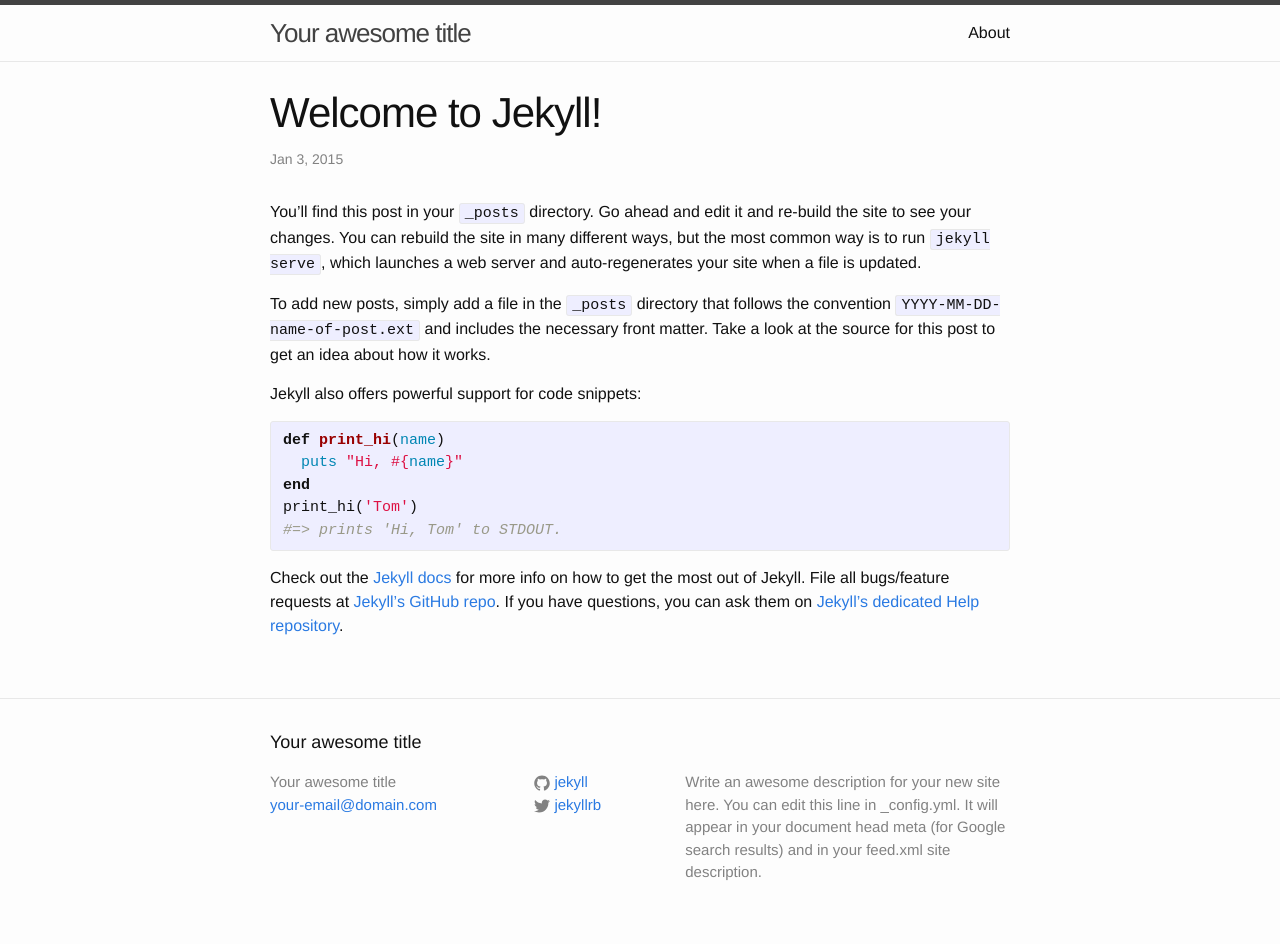
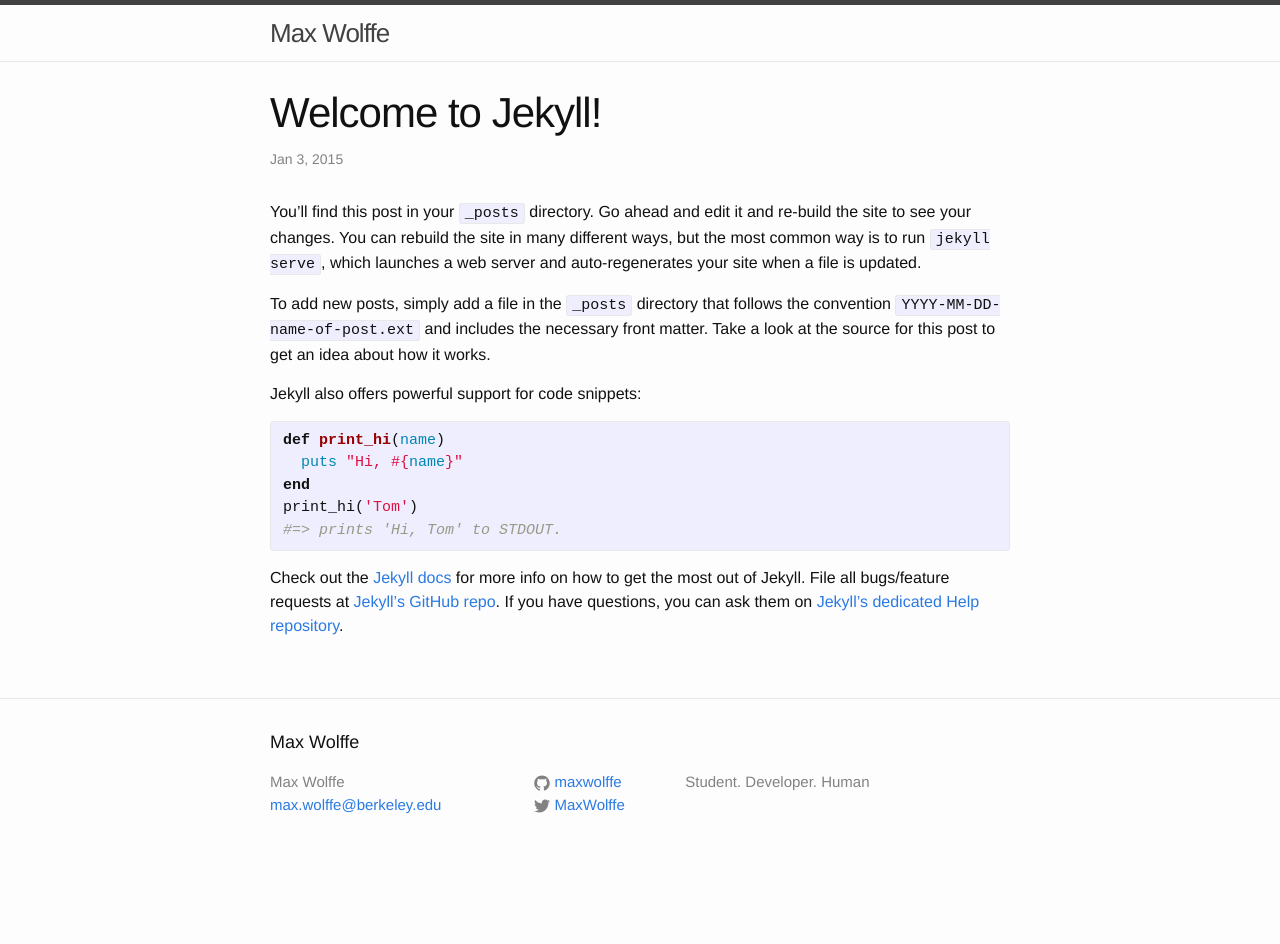
Before and after one commit to maxwolffe/maxwolffe.github.io, a Jekyll site: the page built from _posts/2015-01-03-welcome-to-jekyll.markdown, in a window 1280 px wide. Built offline with Jekyll 4.4.1, drawn with Linux system fonts in a browser that asks for light colours; after the commit the page ends 900 px from its top, so only the background shows below that.

Commit message:
add content

```diff
--- a/_config.yml
+++ b/_config.yml
@@ -1,14 +1,12 @@
 # Site settings
-title: Your awesome title
-email: your-email@domain.com
+title: Max Wolffe
+email: max.wolffe@berkeley.edu
 description: > # this means to ignore newlines until "baseurl:"
-  Write an awesome description for your new site here. You can edit this
-  line in _config.yml. It will appear in your document head meta (for
-  Google search results) and in your feed.xml site description.
+  Student. Developer. Human
 baseurl: "" # the subpath of your site, e.g. /blog/
-url: "http://yourdomain.com" # the base hostname & protocol for your site
-twitter_username: jekyllrb
-github_username:  jekyll
+url: "http://www.maxwolffe.com" # the base hostname & protocol for your site
+twitter_username: MaxWolffe
+github_username:  maxwolffe
 
 # Build settings
 markdown: kramdown
```
Also changed, not shown: about.md (deleted, +0 -11 lines), index.html (deleted, +0 -23 lines).
